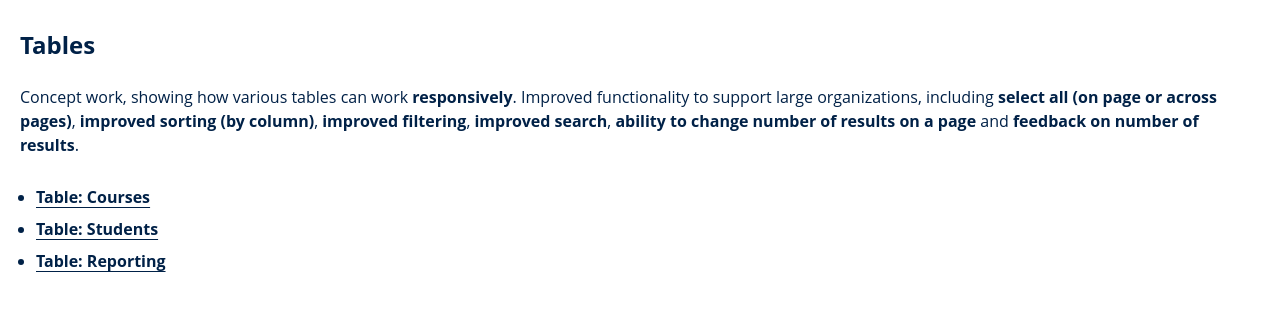
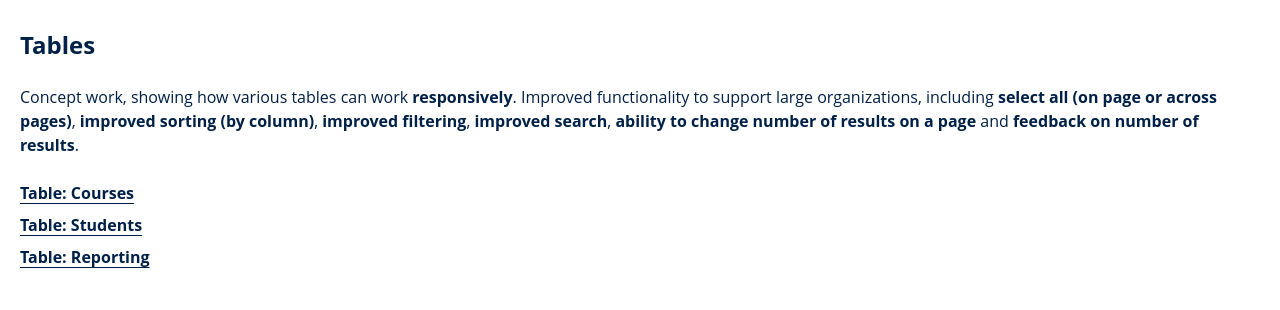
Before and after one commit to markdumbleton/markdumbleton.github.io, a plain HTML site: page index.html in a window 1280 px wide. Shown: the part 92-402 px from the top of the page. Drawn offline with Linux system fonts and the light colour scheme.

Commit message:
update to index stacking

```diff
--- a/index.html
+++ b/index.html
@@ -3,7 +3,7 @@
 <head>
     <meta charset="UTF-8" />
     <meta name="viewport" content="width=device-width, initial-scale=1.0"/>
-    <title>Students</title>
+    <title>Design System Concept Work</title>
     <link rel="stylesheet" href="scss/styles.css" />
 </head>
 <body>
@@ -17,7 +17,7 @@
     <div class="container column">
         <h2>Tables</h2>
         <p>Concept work, showing how various tables can work <b>responsively</b>. Improved functionality to support large organizations, including <b>select all (on page or across pages)</b>, <b>improved sorting (by column)</b>, <b>improved filtering</b>, <b>improved search</b>, <b>ability to change number of results on a page</b> and <b>feedback on number of results</b>.</p>
-        <ul>
+        <ul class="stacked-list">
             <li><a class="link" href="table-courses.html" target="_self">Table: Courses</a></li>
             <li><a class="link" href="table-users.html" target="_self">Table: Students</a></li>
             <li><a class="link" href="table-data.html" target="_self">Table: Reporting</a></li>
--- a/scss/styles.scss
+++ b/scss/styles.scss
@@ -90,10 +90,3 @@ hr.solid {
         width: calc(100% - $gap__4);
     }
 }
-
-ul {
-    li {
-        padding: $gap__1 0;
-        margin-left: $gap__4;
-    }
-}
```
Also changed, not shown: scss/styles.css, 1 other file.
